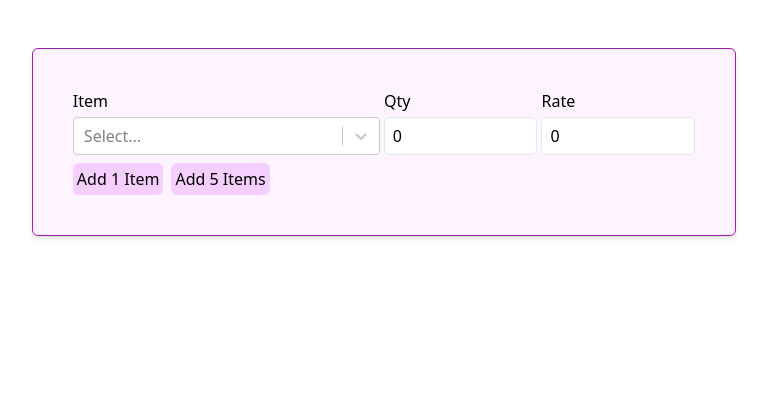
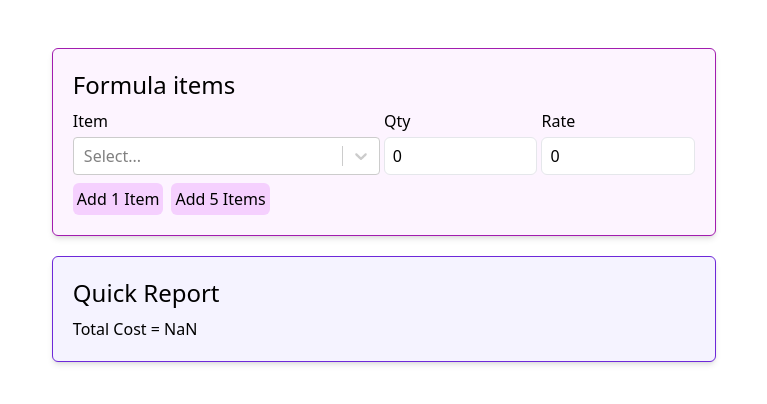
Before and after one commit to msafdaar/feed-energy-protien, a React (Vite) app: page / in a window 1280 px wide. Shown: the top 404 px of the page, without its empty margins (256-1023 px from the left). Built offline with nearby package versions, Linux system fonts and the light colour scheme.

Commit message:
start working on summary div

```diff
--- a/src/App.jsx
+++ b/src/App.jsx
@@ -1,6 +1,7 @@
 import { useState } from 'react'
 import Select from 'react-select'
 import options from './base.json'
+import Summary from './Summary';
 function App() {
   let [formula, setFormula] = useState([{}]);
   function changeHandler (values){
@@ -24,7 +25,10 @@ function App() {
     }
   }
   return (
-    <div className=' bg-fuchsia-50 border border-fuchsia-700 shadow-md p-10 rounded-md'>
+    <div>
+
+    <div className=' bg-fuchsia-50 border border-fuchsia-700 shadow-md p-5 rounded-md'>
+    <h2 className='text-2xl mb-2'>Formula items</h2>
     <div className='flex gap-1 mb-1'>
       <div className='w-2/4'>Item</div>
       <div className='w-1/4'>Qty</div>
@@ -42,6 +46,8 @@ function App() {
       <button className='bg-fuchsia-200 p-1 rounded-md hover:bg-fuchsia-300 active:ring' onClick={()=>{addItem(5)}}>Add 5 Items</button>
     </div>
    </div>
+   <Summary formula= {formula}></Summary>
+  </div>
   )
 }
 
--- /dev/null
+++ b/src/Summary.jsx
@@ -0,0 +1,9 @@
+function Summary({formula}) {
+    console.log(formula)
+    return ( <div className=' bg-violet-50 border border-violet-700 shadow-md p-5 rounded-md mt-5'>
+    <h2 className='text-2xl mb-2'>Quick Report</h2>
+    <div>Total Cost = {formula[0].qty * formula[0].rate}</div>
+    </div> );
+}
+
+export default Summary;
```
